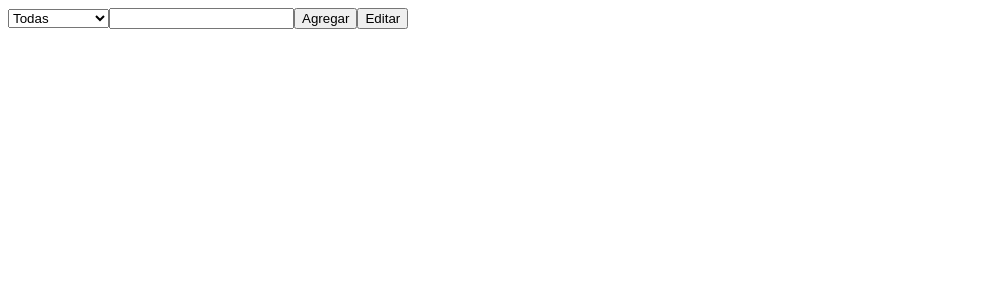
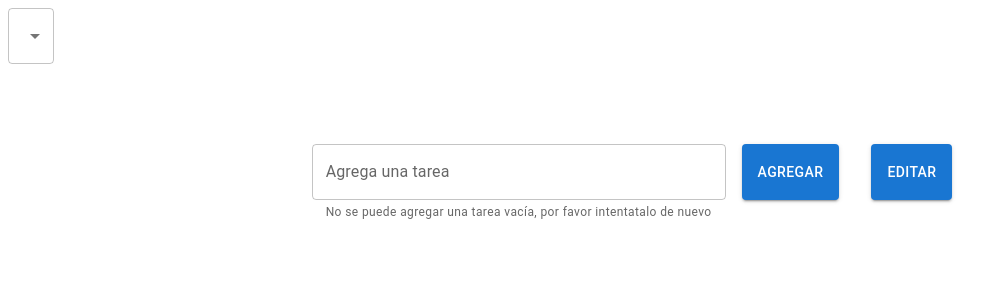
Before and after one commit to Mariacecilia1999/app, a React (Vite) app in the folder app/: page / in a window 1280 px wide. Shown: the top 300 px of the page, without its empty margins (0-1008 px from the left). Built offline with nearby package versions, Linux system fonts and the light colour scheme.

Commit message:
modifying allTask layout

```diff
--- a/app/src/assets/components/AddTask.jsx
+++ b/app/src/assets/components/AddTask.jsx
@@ -1,9 +1,18 @@
+import {Box, Button, TextField } from '@mui/material';
+
+
 const AddTask = ({capturingInput, addInputTask, input, confirmEditedTask}) =>{
    return(
       <>
-         <input type="text" onChange={capturingInput} value={input} />
-         <button onClick={addInputTask}>Agregar</button>
-         <button onClick={confirmEditedTask}>Editar</button>
+      <Box sx={{width:'100%', display: 'flex', justifyContent:'center' ,alignContent:'center', mt:10}}>
+         <TextField  onChange={capturingInput}  value={input}  id="outlined-basic" label="Agrega una tarea" variant="outlined" error={false} helperText='No se puede agregar una tarea vacía, por favor intentatalo de nuevo'/>
+         <Button onClick={addInputTask} sx={{height:56, mx:2}} variant='contained'>
+               Agregar
+         </Button>
+         <Button onClick={confirmEditedTask} sx={{height:56, mx:2}} variant='contained'>
+               Editar
+         </Button>
+      </Box>
       </>
    )
 }
--- a/app/src/assets/components/ShowBy.jsx
+++ b/app/src/assets/components/ShowBy.jsx
@@ -1,10 +1,16 @@
+import Select from '@mui/material/Select';
+import MenuItem from '@mui/material/MenuItem';
+
+
 const ShowBy = ({showBy}) =>{
    return <>
-            <select onChange={showBy}>
-               <option value="all">Todas</option>
-               <option value="completed">Completadas</option>
-               <option value="deleted">Eliminadas</option>
-            </select>
+
+
+            <Select onChange={showBy}>
+               <MenuItem value="all">Todas</MenuItem>
+               <MenuItem value="completed">Completadas</MenuItem>
+               <MenuItem value="deleted">Eliminadas</MenuItem>
+            </Select>
          </>
 }
 
--- a/app/src/assets/components/ShowTask.jsx
+++ b/app/src/assets/components/ShowTask.jsx
@@ -1,22 +1,29 @@
+import {Box, Typography} from '@mui/material';
+import DeleteIcon from '@mui/icons-material/Delete';
+import CheckIcon from '@mui/icons-material/Check';
+import EditIcon from '@mui/icons-material/Edit';
+
+
 const ShowTask = ({dataTasks, deleteTask, editTask, completeTask}) =>{
+
+
    return(<>
-      {dataTasks.map((task) =>{
-        return<> <div key={task.id}>
-                  <h3>{task.name}</h3>
-                  <button onClick={() => {deleteTask(task.id)}}>
-                     Eliminar
-                  </button>
-                  <button onClick={() => {editTask(task.id)}}>
-                     Editar
-                  </button>
-                  <button onClick={() => {completeTask(task.id)}}>
-                     Completada
-                  </button>
-               </div>
-         </>
-      })}
-      </>
-   )
+      <Box sx={{width:{xs:'90vw', sm:'50vw'}}} width='25vw'>
+         {dataTasks.map((task)=>{
+            return <Box borderBottom='1px solid black' key={task.id} my='30px' display='flex' justifyContent={'space-around'}>
+               <Typography width='14vw' variant='h5'>{task.name}</Typography>
+               <Box width='5vw'  display='flex' justifyContent='space-between' alignItems='center'>
+                  <DeleteIcon onClick={() => {deleteTask(task.id)}}/>
+                  <CheckIcon  onClick={() => {completeTask(task.id)}}/>
+                  <EditIcon onClick={() => {editTask(task.id)}}/>
+               </Box>
+            </Box>
+         })}
+      </Box>
+      </>)
+
+
+
 }
 
 export default ShowTask
```
Also changed, not shown: app/package.json (+7 -1 lines), 1 other file (tests, documents, lock files or other folders).
